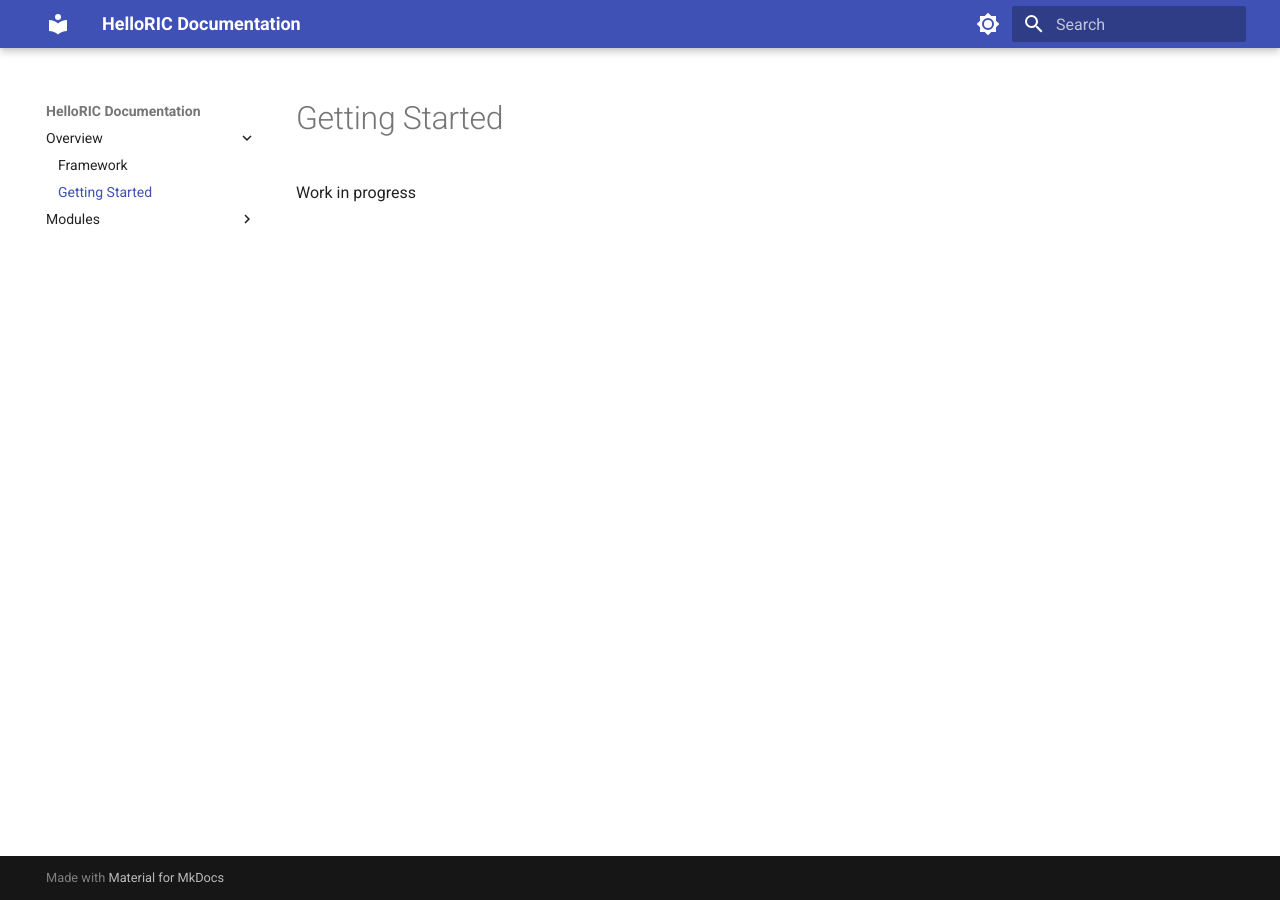
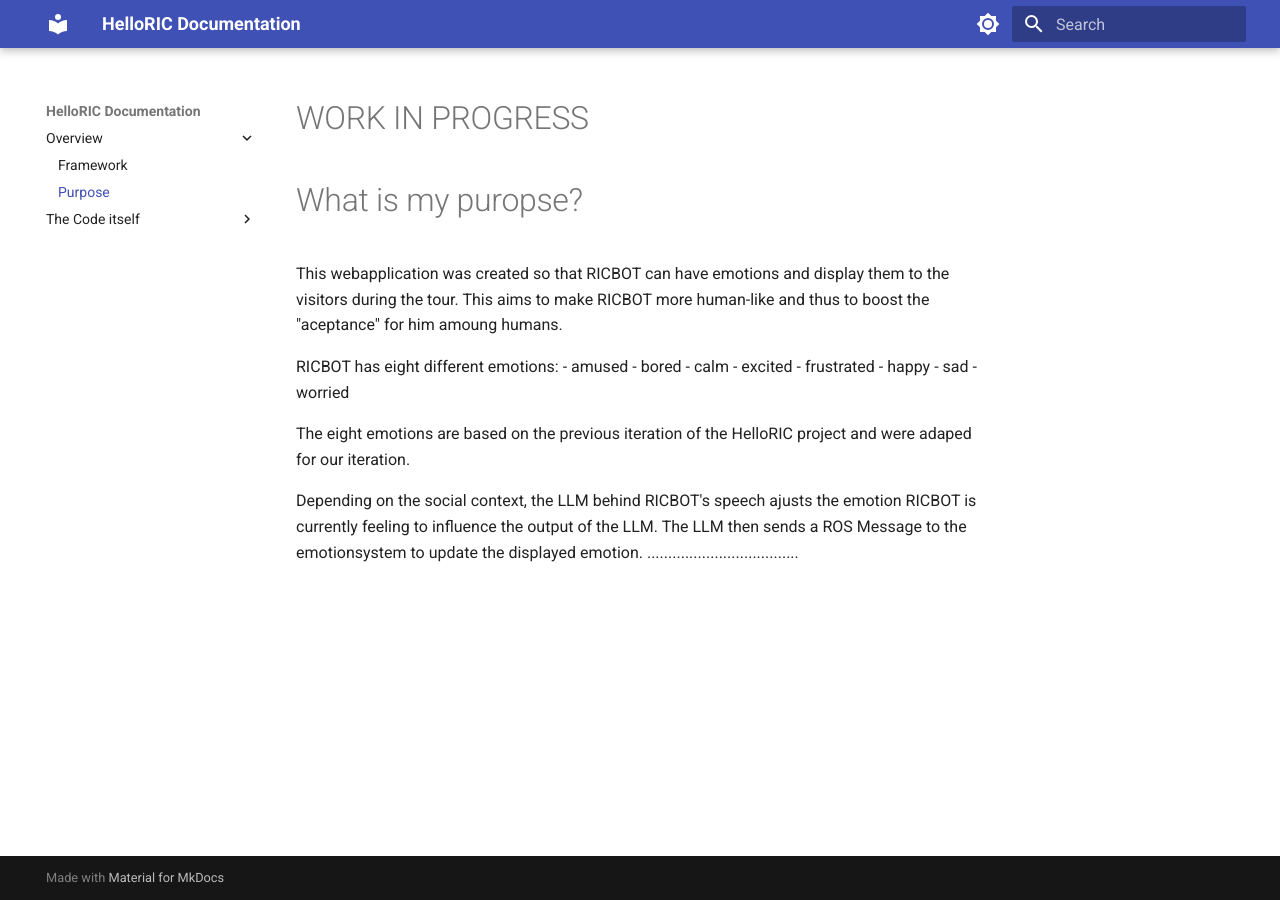
Before and after one commit to helloric/svelte-ui, an MkDocs documentation site: the page built from docs/getting-Started.md, in a window 1280 px wide. Built offline with MkDocs 1.6.1 and Material for MkDocs 9.7.7, drawn with Linux system fonts in a browser that asks for light colours.

Commit message:
Some changes in the documentation

```diff
--- a/docs/getting-Started.md
+++ b/docs/getting-Started.md
@@ -1 +1,19 @@
-Work in progress
+# WORK IN PROGRESS
+# What is my puropse?
+
+This webapplication was created so that RICBOT can have emotions and display them to the visitors during the tour. This aims to make RICBOT more human-like and thus to boost the "aceptance" for him amoung humans.
+
+RICBOT has eight different emotions:
+- amused
+- bored
+- calm
+- excited
+- frustrated
+- happy
+- sad
+- worried
+
+The eight emotions are based on the previous iteration of the HelloRIC project and were adaped for our iteration.
+
+Depending on the social context, the LLM behind RICBOT's speech ajusts the emotion RICBOT is currently feeling to influence the output of the LLM. The LLM then sends a ROS Message to the emotionsystem to update the displayed emotion.
+....................................
--- a/mkdocs.yml
+++ b/mkdocs.yml
@@ -3,10 +3,14 @@ site_url: http://127.0.0.1:8000/
 nav:
   - Overview:
     - Framework: svelte.md
-    - Getting Started: getting-Started.md
-  - Modules:
-    - Emotion Calculating: calculateEmotion.md
-    - Displayed Emotion: shownEmotion.md
+    - Purpose: getting-Started.md
+  - The Code itself:
+    - The assets: assets.md
+    - The botface component: botface.md
+    - The CSS behind: style.md
+    - The animaion: animation.md
+    - The router: router.md
+    - The final Display: routes_folder.md
   #- Messages:
    # - Overview: messages/overview.md
   #- Informations:
```
Also changed, not shown: docs/assets.md (added, +25 -0 lines), docs/svelte.md (+1 -0 lines), docs/animation.md (added), docs/botface.md (added), docs/lib_folder.md (renamed from docs/calculateEmotion.md), docs/router.md (added), docs/routes_folder.md (renamed from docs/shownEmotion.md), docs/style.md (added).
